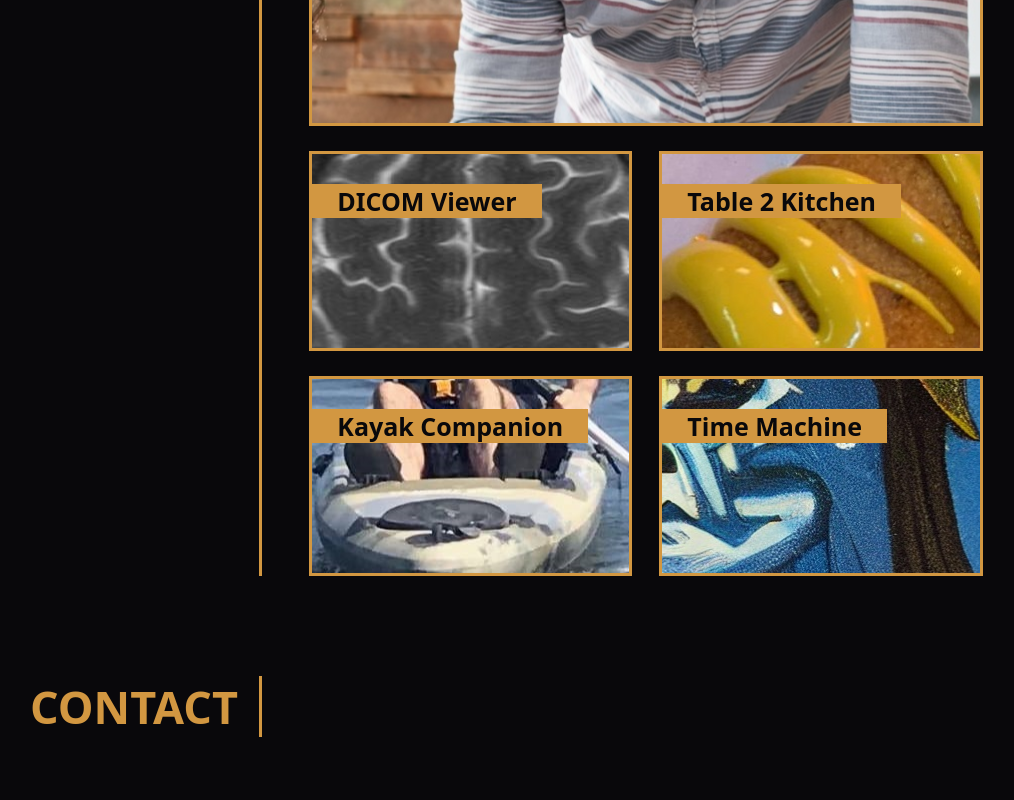
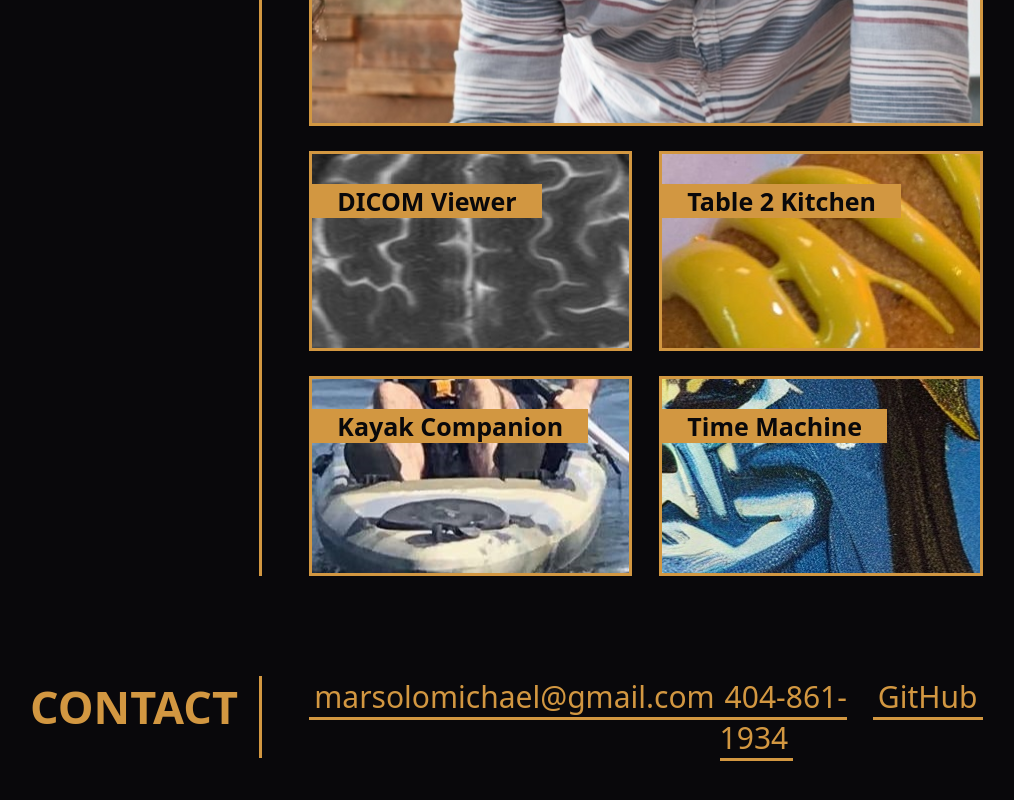
Before and after one commit to Elrond-Hubbard/portfolio, a plain HTML site: page index.html in a window 1280 px wide. Shown: the part 1615-2415 px from the top of the page, without its empty margins (102-1116 px from the left). Drawn offline with Linux system fonts and the light colour scheme.

Commit message:
added contact details

```diff
--- a/assets/css/style.css
+++ b/assets/css/style.css
@@ -47,7 +47,7 @@ nav ul li a {
 nav ul li a:hover {
     color:#09080b;
     background-color:#d29741;
-    transition:all 0.7s;
+    transition:all 0.5s;
 }
 
 #octo {
@@ -106,8 +106,6 @@ p {
 }
 
 #projects ul li a {
-    height: inherit;
-    width: 100%;
     padding-right: 1em;
     padding-left: 1em;
     text-decoration: none;
@@ -123,7 +121,6 @@ p {
     width: 100%;
     height: 400px;
     background-image: url(../images/horiseon.jpg);
-    make-link
 }
 
 #projects ul #dicom {
@@ -142,6 +139,28 @@ p {
     background-image: url(../images/thefool.jpg);
 }
 
+#contact ul {
+    display: inline-flex;
+    list-style: none;
+    width: 100%;
+    justify-content: space-evenly;
+}
+
+#contact ul li a {
+    text-decoration: none;
+    padding-right: 5px;
+    padding-left: 5px;
+    font-size: 30px;
+    border-bottom-style: solid;
+    color:#d29741;
+}
+
+#contact ul li a:hover {
+    color:#09080b;
+    background-color:#d29741;
+    transition:all 0.5s;
+}
+
 @media (max-width: 1730px) {
     body {
         margin-left: 5px;
@@ -149,7 +168,7 @@ p {
     }
 }
 
-@media (max-width: 1205px) {
+@media (max-width: 1220px) {
     #octo {
         padding-left: 0px;
         padding-right: 0px;
--- a/index.html
+++ b/index.html
@@ -67,6 +67,17 @@
 
         <section id="contact">
             <h2>CONTACT</h2>
+            <ul>
+                <li>
+                    <a href="mailto:marsolomichael@gmail.com">marsolomichael@gmail.com</a>
+                </li>
+                <li>
+                    <a href="tel:+04048611934">404-861-1934</a>
+                </li>
+                <li>
+                    <a href="https://github.com/Elrond-Hubbard">GitHub</a>
+                </li>
+            </ul>
         </section>
 
     </main>
```
